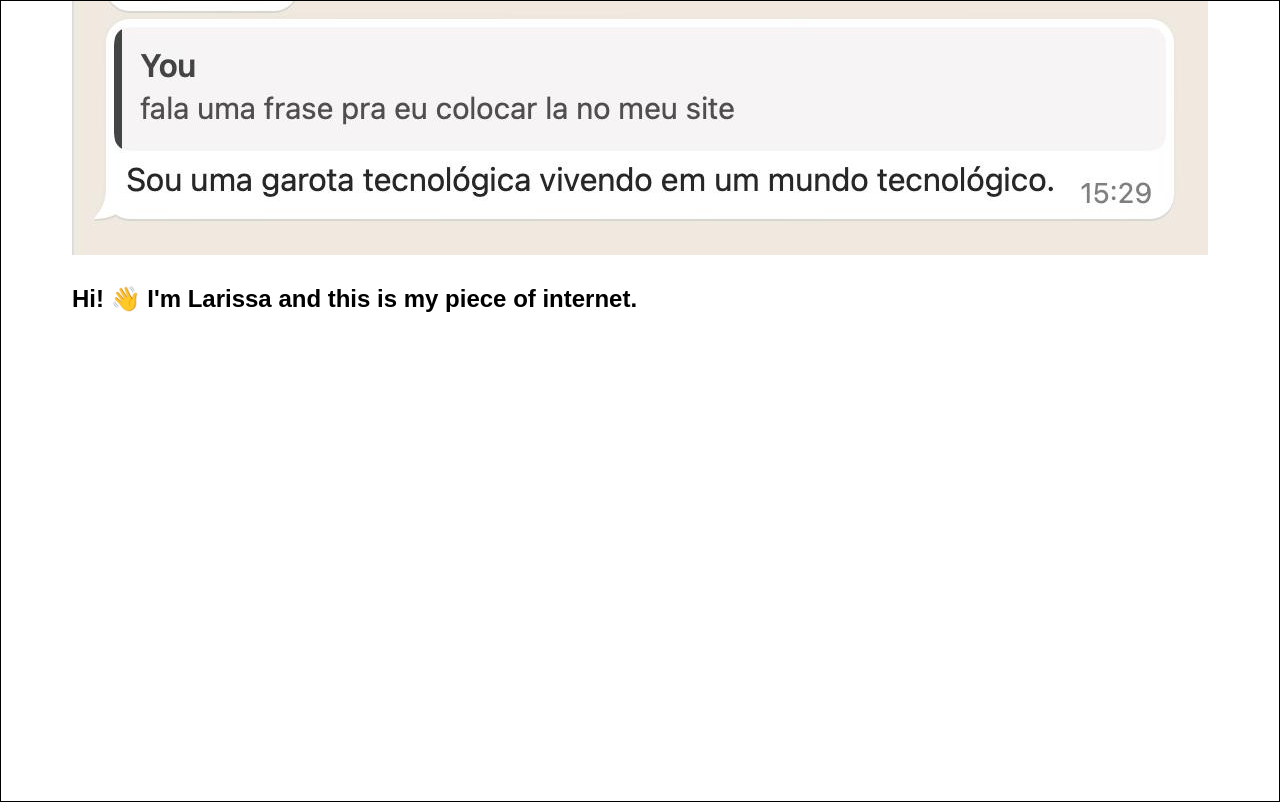
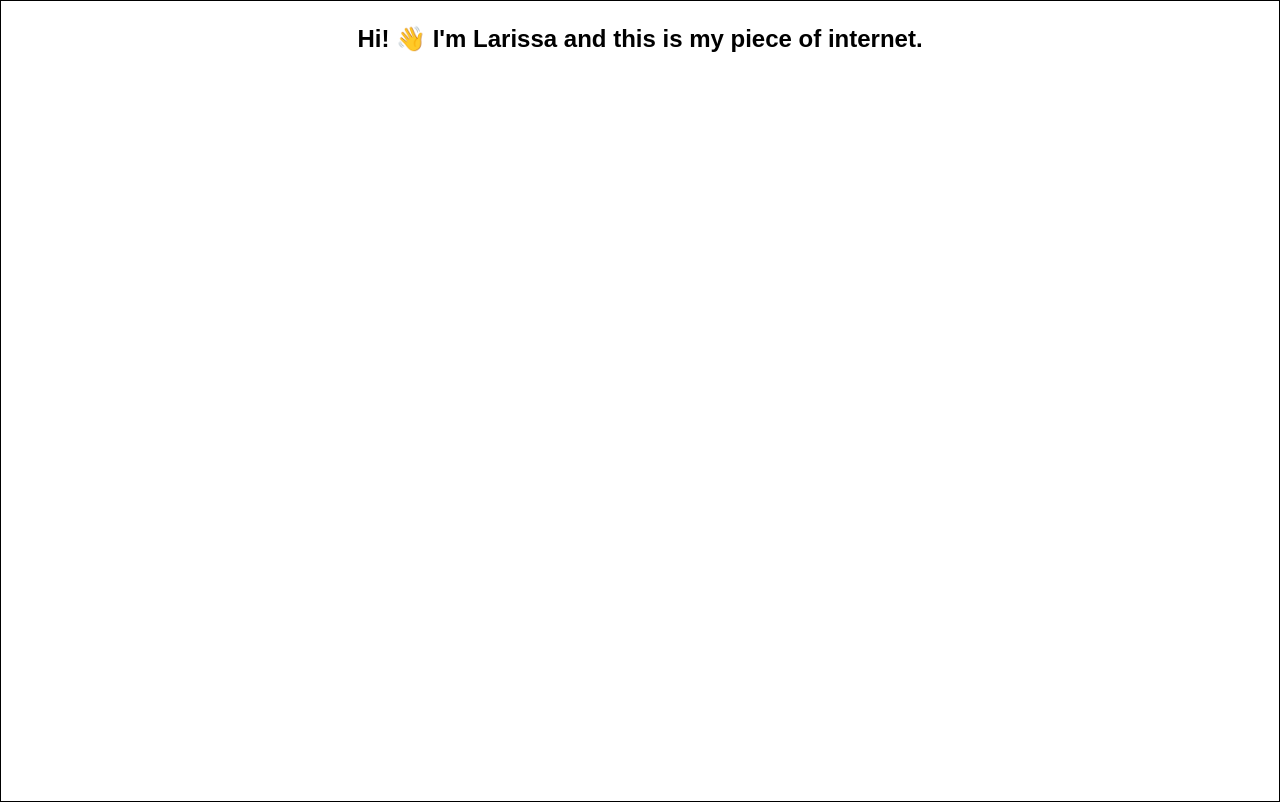
Before and after one commit to larissapissurno/larissapissurno.dev, a Next.js app: page / in a window 1280 px wide. Built offline with nearby package versions, Linux system fonts and the light colour scheme.

Commit message:
remove img

```diff
--- a/pages/index.js
+++ b/pages/index.js
@@ -2,7 +2,7 @@ export default function Home() {
   return (
     <div style={styles.container}>
       <div style={styles.title}>
-        <img style={styles.img} src="/tec.jpeg" alt="Larissa" />
+        {/* <img style={styles.img} src="/tec.jpeg" alt="Larissa" /> */}
         <p>Hi! 👋 I'm Larissa and this is my piece of internet.</p>
       </div>
     </div>
```
